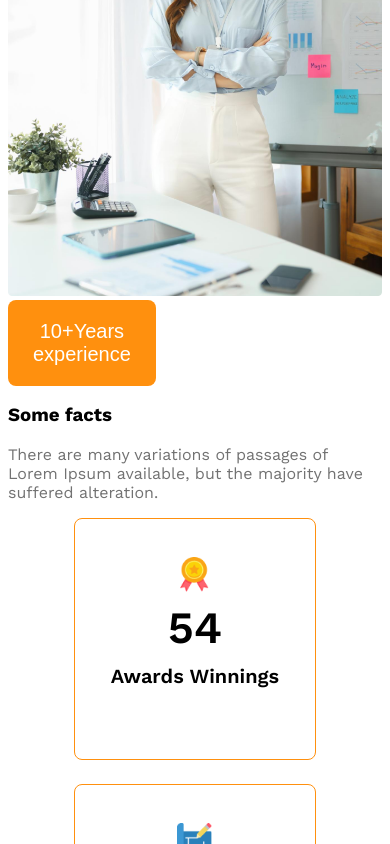
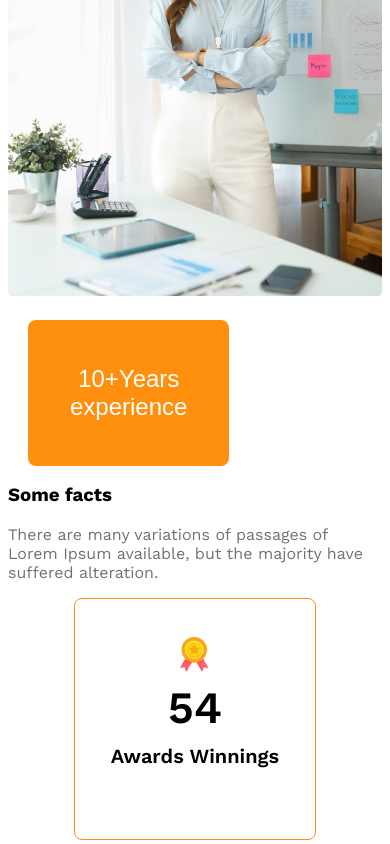
Before and after one commit to arojitmondal996/g3-architects-website, a plain HTML site: page index.html in a window 390 px wide. Shown: the part 3984-4828 px from the top of the page. Drawn offline with nearby package versions, Linux system fonts and the light colour scheme.

Commit message:
added experience feature section responsive

```diff
--- a/index.html
+++ b/index.html
@@ -83,7 +83,7 @@
                 </div>
 
             </div>
-                <div class="w-50"><img src="./images/architect.png" alt="">
+                <div class="w-50 featured-architect"><img src="./images/architect.png" alt="">
                     <button id="experience-badge" class="btn-primary">
                         <span id="experience-year">10+Years</span>
                         <br>
--- a/styles/architects.css
+++ b/styles/architects.css
@@ -171,9 +171,21 @@ img {
   box-shadow: 0px 4px 30px 0px rgba(0, 0, 0, 0.06);
   background: rgb(255, 255, 255);
   margin-bottom: 20px;
-
 }
-
+#experience-badge{
+  padding: 45px 42px;
+  font-size: 1.5rem;
+  font-weight: 500;
+  margin-left: -100px;
+  margin-top: -77px;
+}
+.experience-year{
+  font-size: 4rem;
+  font-weight: 900;
+}
+.featured-architect img{
+  width: 100%;
+}
 /* feature and enjoy section end */
 
 /* some fact start */
@@ -275,7 +287,9 @@ img {
 @media screen and (max-width: 576px) {
 
   .navbar,
-  .teams {
+  .features,
+  .teams,
+  .features {
     flex-direction: column;
   }
 
@@ -294,8 +308,17 @@ img {
     margin-left: 20px;
   }
 
+  #experience-badge{
+    margin-top: 20px;
+    margin-left: 20px;
+  }
+
   .sponser-companies {
     justify-items: center;
     gap: 50px;
   }
+  #experience-badge{
+    margin-top: 20px;
+    margin-left: 20px;
+  }
 }
```
